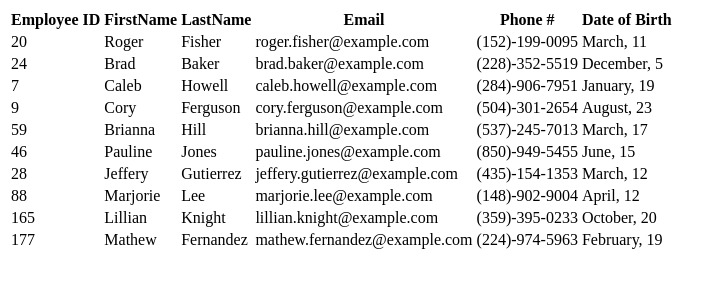
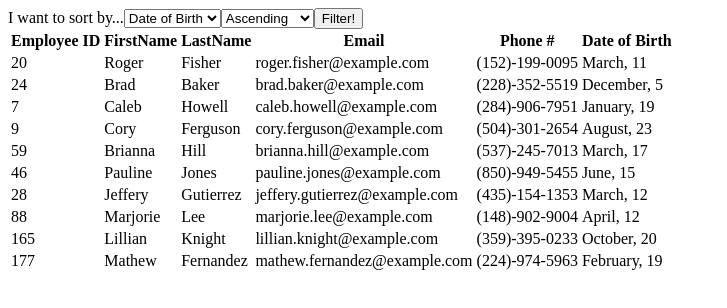
Before and after one commit to Rxjas/Employee-Directory, a React (Create React App) app: page / in a window 1280 px wide. Shown: the top 308 px of the page, without its empty margins (0-727 px from the left). Built offline with nearby package versions, Linux system fonts and the light colour scheme.

Commit message:
added a form for filtering

```diff
--- a/src/components/directory.jsx
+++ b/src/components/directory.jsx
@@ -6,17 +6,28 @@ function Directory (props){
     let employees = props.employees;
     return(
         <div>
+            <form >
+                <label>I want to sort by...</label>
+                <select name="keys" id="keys">
+                    <option value="dob.date">Date of Birth</option>
+                    <option value="name.first">FirstName</option>
+                    <option value="name.last">LastName</option>
+                </select>
+                <select>
+                    <option value="ascending">Ascending</option>
+                    <option value="descending">Descending</option>
+                </select>
+                    <button type="submit">Filter!</button>
+            </form>
             <Table>
                 <thead>
                     <tr>
-                    <th>Employee ID</th>
-
+                        <th>Employee ID</th>
                         <th>FirstName</th>
                         <th>LastName</th>
                         <th>Email</th>
                         <th>Phone #</th>
                         <th>Date of Birth</th>
-
                     </tr>
                 </thead>
                 <tbody>
```
Also changed, not shown: 1 other file (tests, documents, lock files or other folders).
